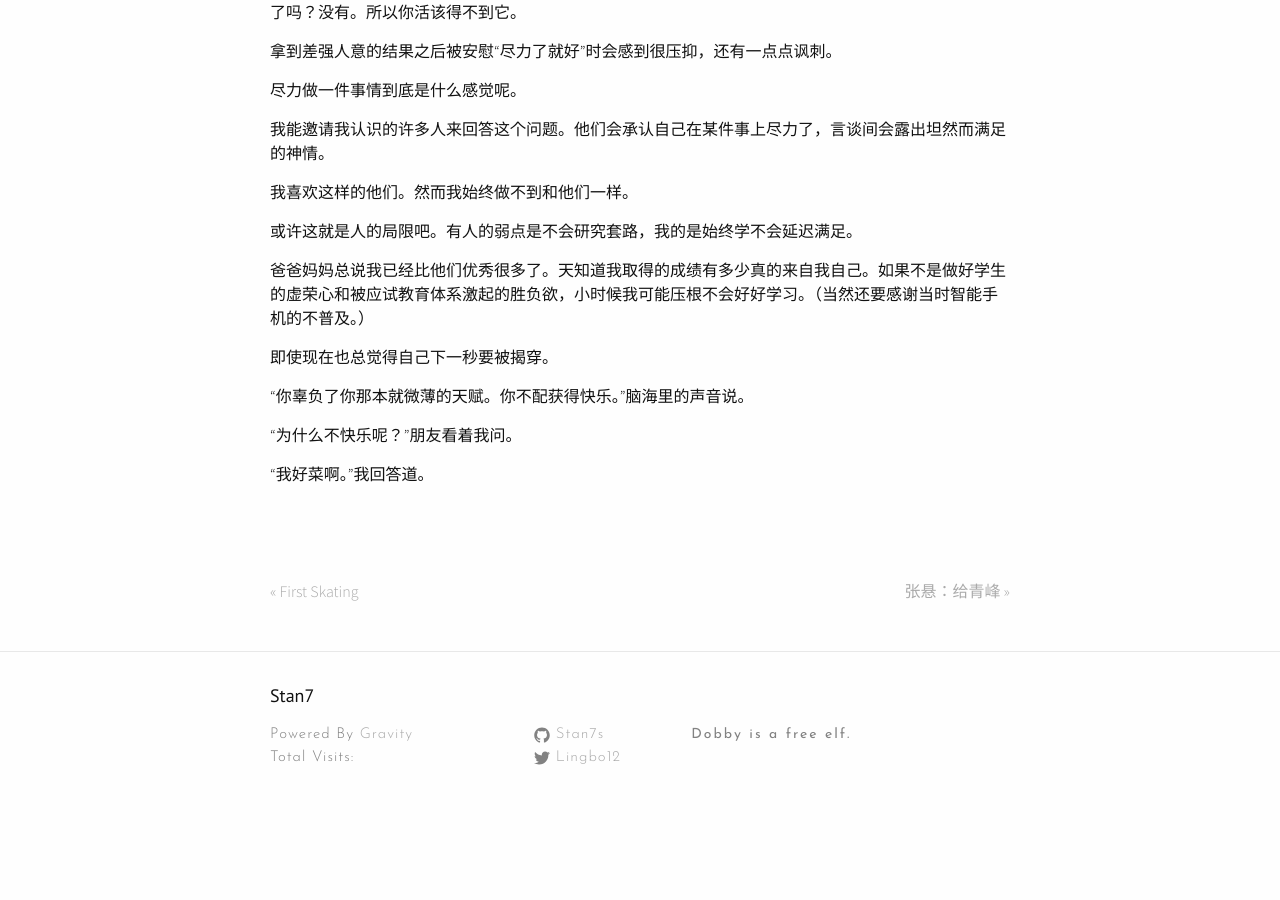
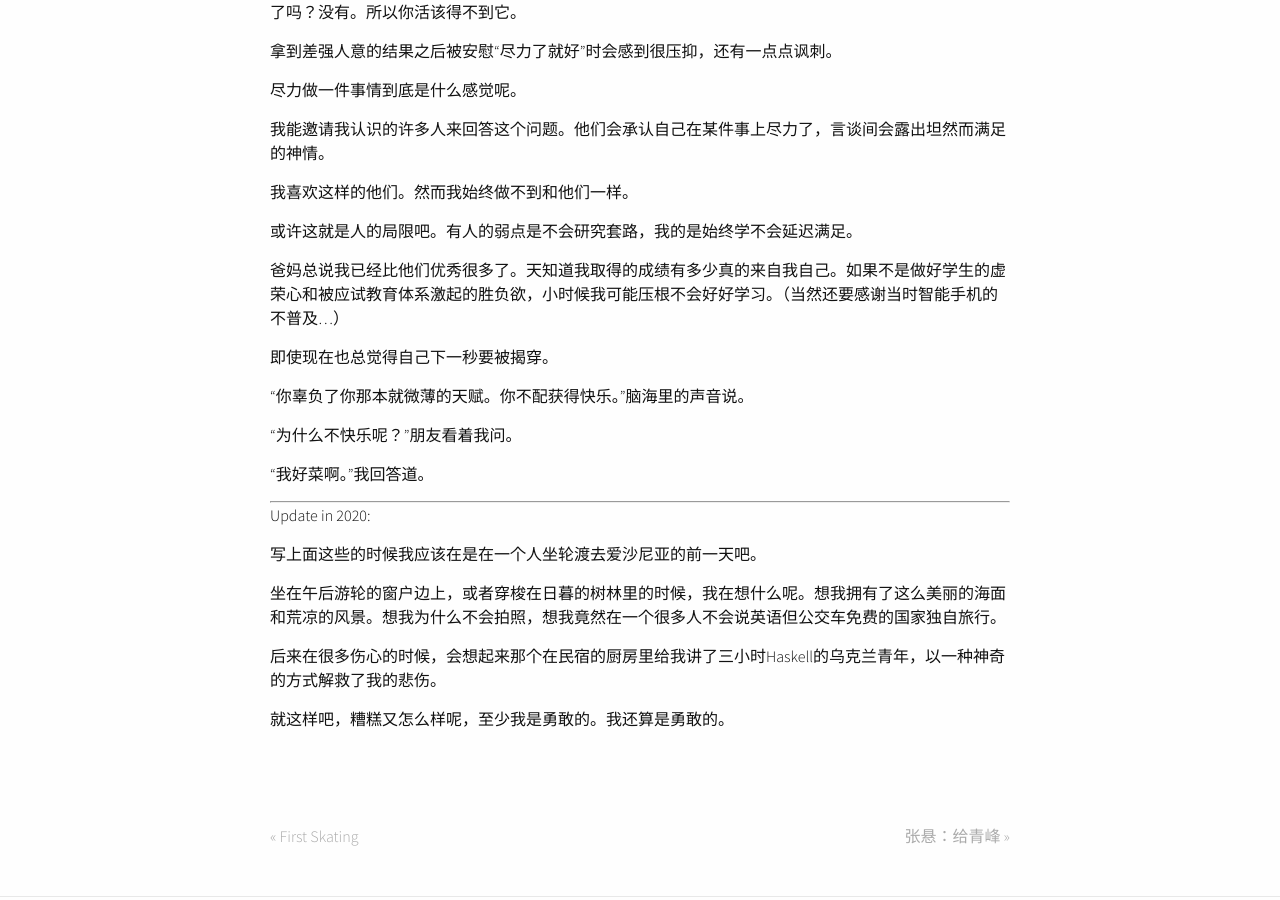
Before and after one commit to Stan7s/stan7s.github.io, a Jekyll site: the page built from _posts/2019-10-29-ThisIsLife.markdown, in a window 1280 px wide and 900 px high, scrolled down 637 px. Built offline with Jekyll 4.4.1, drawn with Linux system fonts in a browser that asks for light colours; nearby versions of some CDN libraries; comment, search, counter and statistics services are not loaded; before the commit the page ends 1466 px from its top, so only the background shows below that.

Commit message:
Update 2019-10-29-ThisIsLife.markdown

```diff
--- a/_posts/2019-10-29-ThisIsLife.markdown
+++ b/_posts/2019-10-29-ThisIsLife.markdown
@@ -28,7 +28,7 @@ author: "Stan7"
 
 或许这就是人的局限吧。有人的弱点是不会研究套路，我的是始终学不会延迟满足。
 
-爸爸妈妈总说我已经比他们优秀很多了。天知道我取得的成绩有多少真的来自我自己。如果不是做好学生的虚荣心和被应试教育体系激起的胜负欲，小时候我可能压根不会好好学习。（当然还要感谢当时智能手机的不普及。）
+爸妈总说我已经比他们优秀很多了。天知道我取得的成绩有多少真的来自我自己。如果不是做好学生的虚荣心和被应试教育体系激起的胜负欲，小时候我可能压根不会好好学习。（当然还要感谢当时智能手机的不普及…）
 
 即使现在也总觉得自己下一秒要被揭穿。
 
@@ -37,3 +37,15 @@ author: "Stan7"
 “为什么不快乐呢？”朋友看着我问。
 
 “我好菜啊。”我回答道。
+
+---
+
+Update in 2020:
+
+写上面这些的时候我应该在是在一个人坐轮渡去爱沙尼亚的前一天吧。
+
+坐在午后游轮的窗户边上，或者穿梭在日暮的树林里的时候，我在想什么呢。想我拥有了这么美丽的海面和荒凉的风景。想我为什么不会拍照，想我竟然在一个很多人不会说英语但公交车免费的国家独自旅行。
+
+后来在很多伤心的时候，会想起来那个在民宿的厨房里给我讲了三小时Haskell的乌克兰青年，以一种神奇的方式解救了我的悲伤。
+
+就这样吧，糟糕又怎么样呢，至少我是勇敢的。我还算是勇敢的。
```
